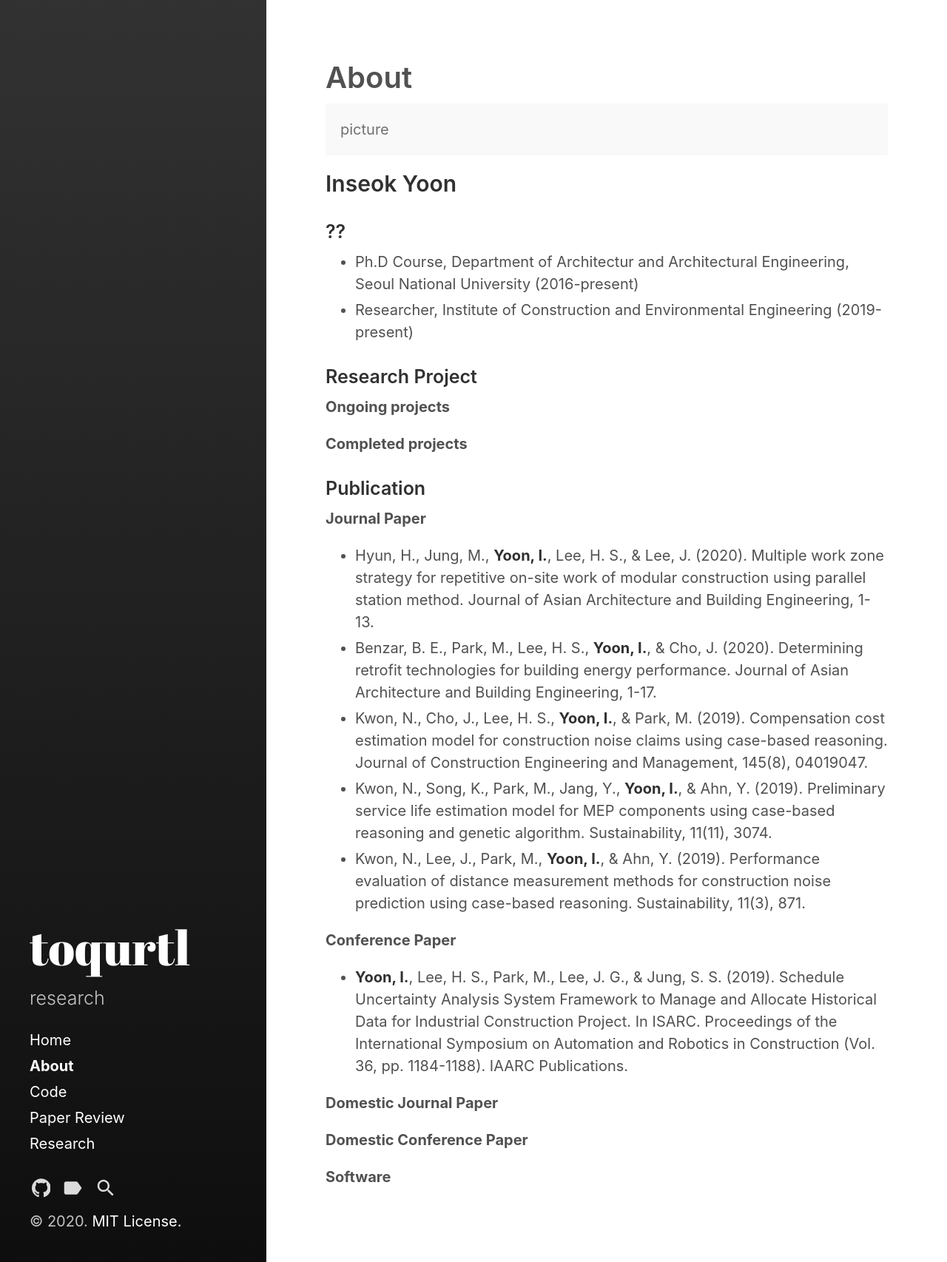
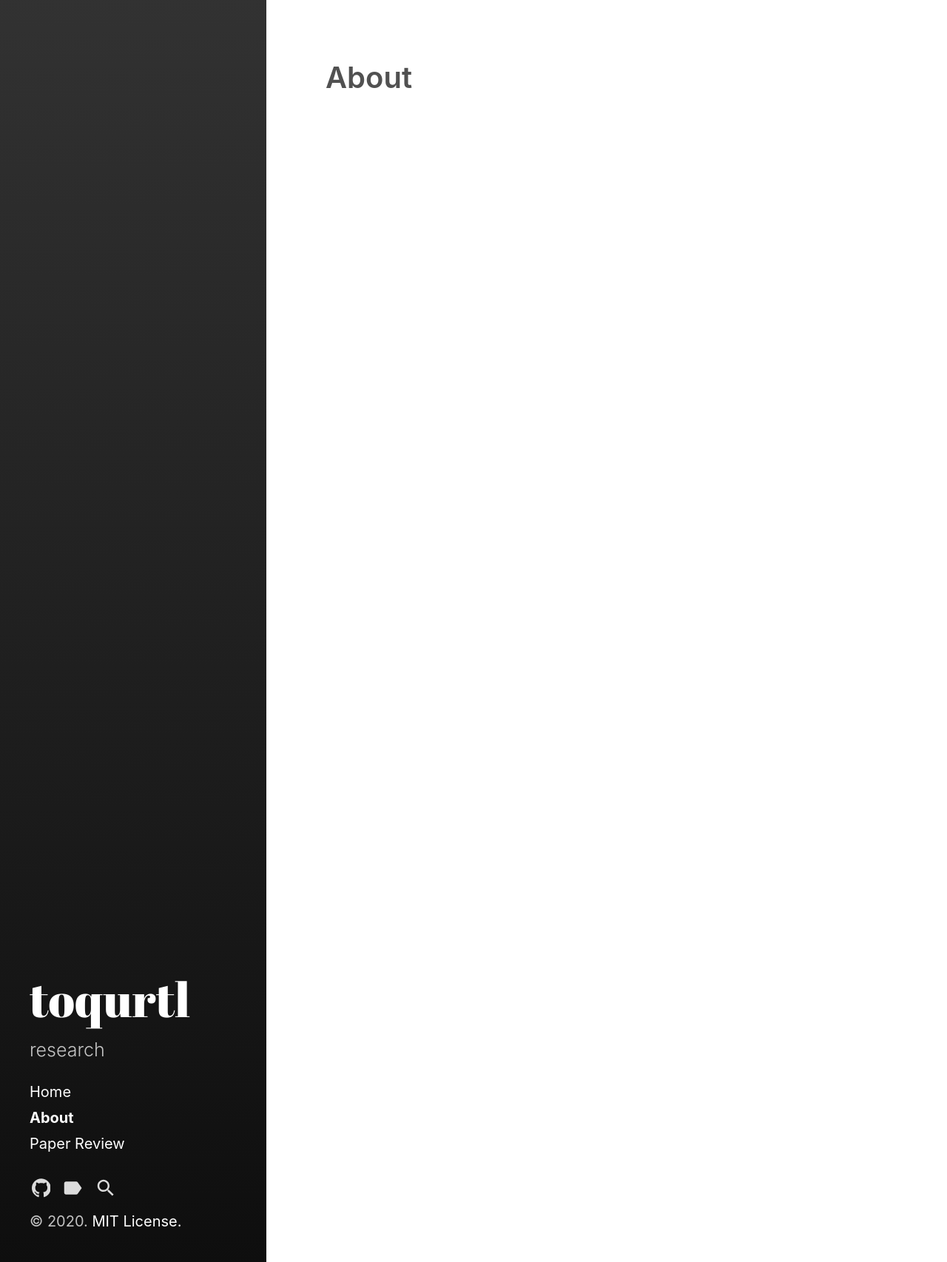
Before and after one commit to toqurtl/toqurtl.github.io, a Jekyll site: the page built from about.md, in a window 1280 px wide. Shown: the whole page at 74% size. Built offline with Jekyll 4.4.1, drawn with Linux system fonts in a browser that asks for light colours.

Commit message:
not published in master branch

```diff
--- a/about.md
+++ b/about.md
@@ -3,7 +3,7 @@ layout: page
 title: About
 sidebar_link: true
 ---
-
+<!--
 <p class="message">
  picture
 </p>
@@ -50,4 +50,4 @@ sidebar_link: true
 
 <dl>
 	<dt>Software</dt>
-</dl>
+</dl> -->
```
Also changed, not shown: category/code.md (+2 -2 lines), category/research.md (+2 -2 lines).
